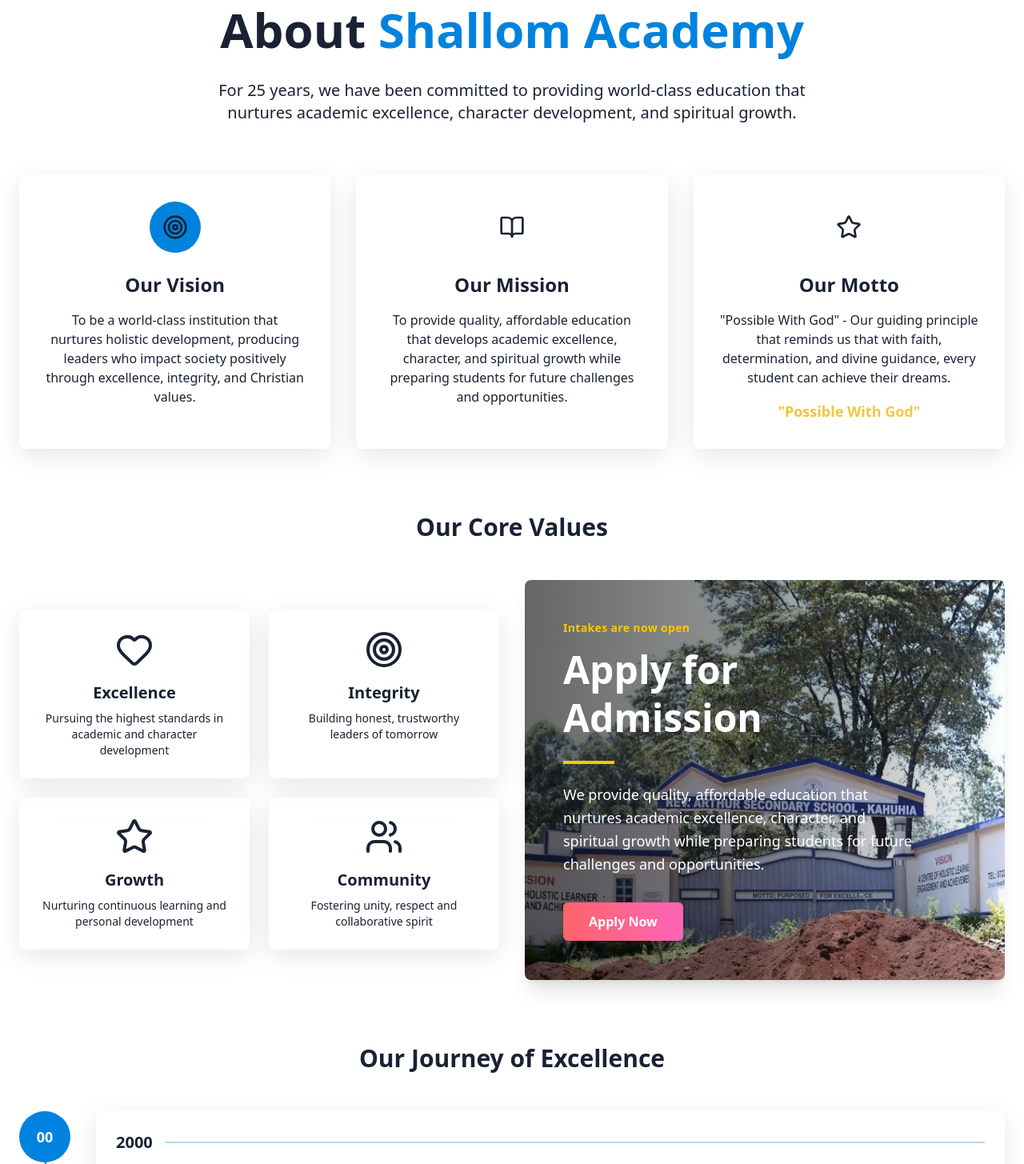
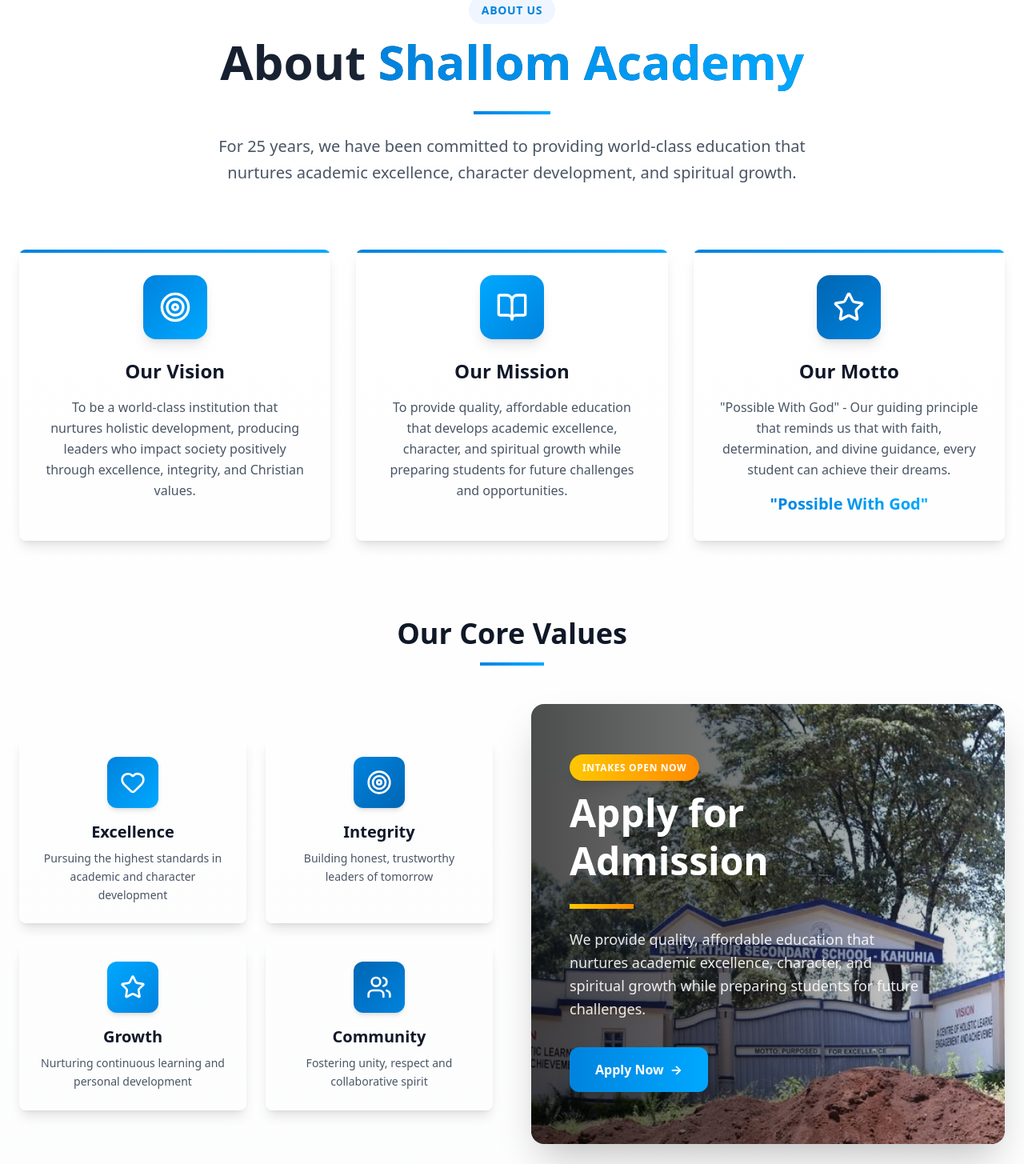
Before and after one commit to mugambilewis/shallom-academy, a React (Vite) app: page / in a window 1280 px wide. Shown: the part 880-2335 px from the top of the page at 80% size. Built offline with nearby package versions, Linux system fonts and the light colour scheme.

Commit message:
Refined About section colors

```diff
--- a/src/components/About.jsx
+++ b/src/components/About.jsx
@@ -7,25 +7,25 @@ const values = [
     icon: Heart,
     title: "Excellence",
     description: "Pursuing the highest standards in academic and character development",
-    color: "text-gradient"
+    color: "from-[#0083de] to-[#00a8ff]"
   },
   {
     icon: Target,
     title: "Integrity",
     description: "Building honest, trustworthy leaders of tomorrow",
-    color: "text-green"
+    color: "from-[#0083de] to-[#0066b3]"
   },
   {
     icon: Star,
     title: "Growth",
     description: "Nurturing continuous learning and personal development",
-    color: "text-gradient"
+    color: "from-[#00a8ff] to-[#0083de]"
   },
   {
     icon: Users,
     title: "Community",
     description: "Fostering unity, respect and collaborative spirit",
-    color: "text-green"
+    color: "from-[#0066b3] to-[#0083de]"
   }
 ];
 
@@ -42,28 +42,35 @@ const timeline = [
 
 export default function About() {
   return (
-    <section id="about" className="py-20 bg-background">
+    <section id="about" className="py-20 bg-gradient-to-b from-white to-gray-50">
       <div className="container mx-auto px-6">
         {/* Section Header */}
-        <div className="text-center mb-16">
-          <h2 className="text-5xl md:text-6xl font-display font-extrabold mb-6 text-navy leading-tight">
-            About <span className="text-[#0083de]">Shallom Academy</span>
+        <div className="text-center mb-20">
+          <div className="inline-block mb-4">
+            <span className="text-[#0083de] text-sm font-bold tracking-wider uppercase bg-blue-50 px-4 py-2 rounded-full">
+              About Us
+            </span>
+          </div>
+          <h2 className="text-5xl md:text-6xl font-extrabold mb-6 bg-gradient-to-r from-gray-900 via-gray-800 to-gray-900 bg-clip-text text-transparent leading-tight">
+            About <span className="bg-gradient-to-r from-[#0083de] to-[#00a8ff] bg-clip-text text-transparent">Shallom Academy</span>
           </h2>
-          <p className="text-xl text-muted-foreground max-w-3xl mx-auto">
+          <div className="w-24 h-1 bg-gradient-to-r from-[#0083de] to-[#00a8ff] mx-auto mb-6"></div>
+          <p className="text-xl text-gray-600 max-w-3xl mx-auto leading-relaxed">
             For 25 years, we have been committed to providing world-class education that nurtures
             academic excellence, character development, and spiritual growth.
           </p>
         </div>
 
         {/* Vision, Mission, Values */}
-        <div className="grid lg:grid-cols-3 gap-8 mb-20">
-          <Card className="glass-card hover-lift">
+        <div className="grid lg:grid-cols-3 gap-8 mb-24">
+          <Card className="relative overflow-hidden border-0 shadow-lg hover:shadow-2xl transition-all duration-300 group">
+            <div className="absolute top-0 left-0 w-full h-1 bg-gradient-to-r from-[#0083de] to-[#00a8ff]"></div>
             <CardContent className="p-8 text-center">
-              <div className="w-16 h-16 mx-auto mb-6 rounded-full bg-[#0083de] flex items-center justify-center">
-                <Target className="w-8 h-8 text-navy" />
+              <div className="w-20 h-20 mx-auto mb-6 rounded-2xl bg-gradient-to-br from-[#0083de] to-[#00a8ff] flex items-center justify-center shadow-lg group-hover:scale-110 transition-transform duration-300">
+                <Target className="w-10 h-10 text-white" />
               </div>
-              <h3 className="text-2xl font-bold text-navy mb-4">Our Vision</h3>
-              <p className="text-muted-foreground">
+              <h3 className="text-2xl font-bold text-gray-900 mb-4">Our Vision</h3>
+              <p className="text-gray-600 leading-relaxed">
                 To be a world-class institution that nurtures holistic development,
                 producing leaders who impact society positively through excellence,
                 integrity, and Christian values.
@@ -71,13 +78,14 @@ export default function About() {
             </CardContent>
           </Card>
 
-          <Card className="glass-card hover-lift">
+          <Card className="relative overflow-hidden border-0 shadow-lg hover:shadow-2xl transition-all duration-300 group">
+            <div className="absolute top-0 left-0 w-full h-1 bg-gradient-to-r from-[#0083de] to-[#00a8ff]"></div>
             <CardContent className="p-8 text-center">
-              <div className="w-16 h-16 mx-auto mb-6 rounded-full bg-green/20 flex items-center justify-center">
-                <BookOpen className="w-8 h-8 text-green" />
+              <div className="w-20 h-20 mx-auto mb-6 rounded-2xl bg-gradient-to-br from-[#00a8ff] to-[#0083de] flex items-center justify-center shadow-lg group-hover:scale-110 transition-transform duration-300">
+                <BookOpen className="w-10 h-10 text-white" />
               </div>
-              <h3 className="text-2xl font-bold text-navy mb-4">Our Mission</h3>
-              <p className="text-muted-foreground">
+              <h3 className="text-2xl font-bold text-gray-900 mb-4">Our Mission</h3>
+              <p className="text-gray-600 leading-relaxed">
                 To provide quality, affordable education that develops academic excellence,
                 character, and spiritual growth while preparing students for future challenges
                 and opportunities.
@@ -85,79 +93,91 @@ export default function About() {
             </CardContent>
           </Card>
 
-          <Card className="glass-card hover-lift">
+          <Card className="relative overflow-hidden border-0 shadow-lg hover:shadow-2xl transition-all duration-300 group">
+            <div className="absolute top-0 left-0 w-full h-1 bg-gradient-to-r from-[#0083de] to-[#00a8ff]"></div>
             <CardContent className="p-8 text-center">
-              <div className="w-16 h-16 mx-auto mb-6 rounded-full bg-navy/20 flex items-center justify-center">
-                <Star className="w-8 h-8 text-navy" />
+              <div className="w-20 h-20 mx-auto mb-6 rounded-2xl bg-gradient-to-br from-[#0066b3] to-[#0083de] flex items-center justify-center shadow-lg group-hover:scale-110 transition-transform duration-300">
+                <Star className="w-10 h-10 text-white" />
               </div>
-              <h3 className="text-2xl font-bold text-navy mb-4">Our Motto</h3>
-              <p className="text-muted-foreground mb-4">
+              <h3 className="text-2xl font-bold text-gray-900 mb-4">Our Motto</h3>
+              <p className="text-gray-600 leading-relaxed mb-4">
                 "Possible With God" - Our guiding principle that reminds us that with faith,
                 determination, and divine guidance, every student can achieve their dreams.
               </p>
-              <div className="text-gradient font-semibold text-lg">"Possible With God"</div>
+              <div className="inline-block bg-gradient-to-r from-[#0083de] to-[#00a8ff] bg-clip-text text-transparent font-bold text-xl">
+                "Possible With God"
+              </div>
             </CardContent>
           </Card>
         </div>
 
         {/* Core Values */}
-        <div className="mb-20">
-  <h3 className="text-3xl font-display font-bold text-center text-navy mb-12">
+        <div className="mb-24">
+          <div className="text-center mb-12">
+            <h3 className="text-4xl font-bold text-gray-900 mb-4">
               Our Core Values
             </h3>
+            <div className="w-20 h-1 bg-gradient-to-r from-[#0083de] to-[#00a8ff] mx-auto"></div>
+          </div>
 
-  <div className="grid lg:grid-cols-2 gap-8 items-center">
+          <div className="grid lg:grid-cols-2 gap-12 items-center">
             {/* Left Side - Core Values Cards */}
             <div className="grid grid-cols-1 sm:grid-cols-2 gap-6">
               {values.map((value, index) => (
                 <Card
                   key={index}
-          className="glass-card hover-lift text-center"
+                  className="relative overflow-hidden border-0 shadow-lg hover:shadow-xl transition-all duration-300 group hover:-translate-y-2"
                 >
-          <CardContent className="p-6">
-            <value.icon className={`w-12 h-12 mx-auto mb-4 ${value.color}`} />
-            <h4 className="text-xl font-bold text-navy mb-2">
+                  <CardContent className="p-6 text-center">
+                    <div className={`w-16 h-16 mx-auto mb-4 rounded-xl bg-gradient-to-br ${value.color} flex items-center justify-center shadow-md group-hover:scale-110 transition-transform duration-300`}>
+                      <value.icon className="w-8 h-8 text-white" />
+                    </div>
+                    <h4 className="text-xl font-bold text-gray-900 mb-2">
                       {value.title}
                     </h4>
-            <p className="text-sm text-muted-foreground">
+                    <p className="text-sm text-gray-600 leading-relaxed">
                       {value.description}
                     </p>
                   </CardContent>
+                  <div className={`absolute bottom-0 left-0 w-full h-1 bg-gradient-to-r ${value.color} transform scale-x-0 group-hover:scale-x-100 transition-transform duration-300`}></div>
                 </Card>
               ))}
             </div>
 
             {/* Right Side - Image with Overlay */}
-    <div className="relative h-[500px] rounded-lg overflow-hidden shadow-xl">
+            <div className="relative h-[550px] rounded-2xl overflow-hidden shadow-2xl group">
               {/* Background Image */}
               <img
                 src="/images/gate.jpg"
-        alt="MUT Campus Building"
-        className="w-full h-full object-cover"
+                alt="Shallom Academy Campus"
+                className="w-full h-full object-cover group-hover:scale-105 transition-transform duration-700"
               />
 
               {/* Gradient Overlay */}
-      <div className="absolute inset-0 bg-gradient-to-r from-black/60 via-black/40 to-transparent"></div>
+              <div className="absolute inset-0 bg-gradient-to-r from-black/70 via-black/50 to-transparent"></div>
 
               {/* Text Content Overlay */}
               <div className="absolute inset-0 flex flex-col justify-center px-8 lg:px-12">
                 <div className="max-w-md">
-          <p className="text-yellow-400 text-sm font-semibold mb-3 tracking-wide">
-            Intakes are now open
+                  <div className="inline-block mb-4">
+                    <span className="bg-gradient-to-r from-yellow-400 to-orange-400 text-white text-xs font-bold px-4 py-2 rounded-full tracking-wider uppercase shadow-lg">
+                      Intakes Open Now
+                    </span>
+                  </div>
+
+                  <h2 className="text-4xl lg:text-5xl font-extrabold text-white mb-6 leading-tight">
+                    Apply for<br />Admission
+                  </h2>
+
+                  <div className="w-20 h-1.5 bg-gradient-to-r from-yellow-400 to-orange-400 mb-6"></div>
+
+                  <p className="text-white/90 text-base lg:text-lg leading-relaxed mb-8">
+                    We provide quality, affordable education that nurtures academic excellence, character, and spiritual growth while preparing students for future challenges.
                   </p>
 
-          <h2 className="text-4xl lg:text-5xl font-bold text-white mb-6 leading-tight">
-            Apply for Admission
-          </h2>
-
-          <div className="w-16 h-1 bg-yellow-400 mb-6"></div>
-
-          <p className="text-white text-base lg:text-lg leading-relaxed mb-8">
-            We provide quality, affordable education that nurtures academic excellence, character, and spiritual growth while preparing students for future challenges and opportunities.
-          </p>
-
-          <button className="bg-gradient-to-r from-red-400 to-pink-400 text-white px-8 py-3 rounded-md font-semibold hover:from-red-500 hover:to-pink-500 transition-all duration-300 shadow-lg">
+                  <button className="group/btn bg-gradient-to-r from-[#0083de] to-[#00a8ff] text-white px-8 py-4 rounded-xl font-bold hover:from-[#0066b3] hover:to-[#0083de] transition-all duration-300 shadow-xl hover:shadow-2xl transform hover:-translate-y-1">
                     Apply Now
+                    <span className="inline-block ml-2 group-hover/btn:translate-x-1 transition-transform duration-300">→</span>
                   </button>
                 </div>
               </div>
@@ -166,28 +186,34 @@ export default function About() {
         </div>
 
         {/* Timeline */}
-        <div className="mb-20">
-          <h3 className="text-3xl font-display font-bold text-center text-navy mb-12">
+        <div className="mb-24">
+          <div className="text-center mb-16">
+            <h3 className="text-4xl font-bold text-gray-900 mb-4">
               Our Journey of Excellence
             </h3>
-          <div className="relative">
+            <div className="w-20 h-1 bg-gradient-to-r from-[#0083de] to-[#00a8ff] mx-auto mb-4"></div>
+            <p className="text-gray-600 max-w-2xl mx-auto">
+              25 years of dedication to educational excellence and student success
+            </p>
+          </div>
+          <div className="relative max-w-5xl mx-auto">
             {/* Timeline Line */}
-            <div className="absolute left-8 top-0 bottom-0 w-0.5 bg-gradient-to-b from-[#0083de] to-[#00FF00]"></div>
+            <div className="absolute left-8 top-0 bottom-0 w-1 bg-gradient-to-b from-[#0083de] via-[#00a8ff] to-[#0083de] rounded-full"></div>
 
-            <div className="space-y-8">
+            <div className="space-y-12">
               {timeline.map((item, index) => (
-                <div key={index} className="relative flex items-start gap-8">
-                  <div className="w-16 h-16 rounded-full bg-[#0083de] flex items-center justify-center text-white font-bold text-lg z-10">
+                <div key={index} className="relative flex items-start gap-8 group">
+                  <div className="w-16 h-16 rounded-full bg-gradient-to-br from-[#0083de] to-[#00a8ff] flex items-center justify-center text-white font-bold text-lg z-10 shadow-lg group-hover:scale-110 transition-transform duration-300">
                     {item.year.slice(-2)}
                   </div>
-                  <Card className="flex-1 glass-card hover-lift">
+                  <Card className="flex-1 border-0 shadow-lg hover:shadow-xl transition-all duration-300 group-hover:-translate-y-1">
                     <CardContent className="p-6">
-                      <div className="flex items-center gap-4 mb-2">
-                        <h4 className="text-xl font-bold text-navy">{item.year}</h4>
-                        <div className="h-0.5 flex-1 bg-[#0083de]/30"></div>
+                      <div className="flex items-center gap-4 mb-3">
+                        <h4 className="text-2xl font-bold bg-gradient-to-r from-[#0083de] to-[#00a8ff] bg-clip-text text-transparent">{item.year}</h4>
+                        <div className="h-0.5 flex-1 bg-gradient-to-r from-[#0083de]/30 to-transparent"></div>
                       </div>
-                      <h5 className="text-lg font-semibold text-navy mb-2">{item.event}</h5>
-                      <p className="text-muted-foreground">{item.description}</p>
+                      <h5 className="text-lg font-bold text-gray-900 mb-2">{item.event}</h5>
+                      <p className="text-gray-600">{item.description}</p>
                     </CardContent>
                   </Card>
                 </div>
@@ -197,32 +223,36 @@ export default function About() {
         </div>
 
         {/* Head Teacher Quote */}
-        <Card className="glass-card max-w-4xl mx-auto">
-          <CardContent className="p-8 text-center">
-            <Quote className="w-12 h-12 text-gradient mx-auto mb-6" />
-            <blockquote className="text-xl text-navy mb-6 italic">
+        <Card className="relative overflow-hidden border-0 shadow-2xl max-w-4xl mx-auto">
+          <div className="absolute top-0 left-0 w-full h-2 bg-gradient-to-r from-[#0083de] to-[#00a8ff]"></div>
+          <CardContent className="p-10 lg:p-12 text-center">
+            <div className="w-20 h-20 mx-auto mb-8 rounded-full bg-gradient-to-br from-[#0083de] to-[#00a8ff] flex items-center justify-center shadow-lg">
+              <Quote className="w-10 h-10 text-white" />
+            </div>
+            <blockquote className="text-xl lg:text-2xl text-gray-700 mb-8 italic leading-relaxed">
               "At Shallom Academy, we believe that every child is uniquely gifted. Our role is to
               nurture these gifts, instill strong values, and prepare our students to be responsible
               citizens who will make a positive impact in their communities and beyond."
             </blockquote>
-            <div className="flex items-center justify-center gap-4">
-              <div className="w-16 h-16 rounded-full bg-navy/20 flex items-center justify-center">
-                <Users className="w-8 h-8 text-navy" />
+            <div className="flex items-center justify-center gap-6">
+              <div className="w-20 h-20 rounded-full bg-gradient-to-br from-[#0083de] to-[#00a8ff] flex items-center justify-center shadow-lg">
+                <Users className="w-10 h-10 text-white" />
               </div>
               <div className="text-left">
-                <div className="font-bold text-navy">Simon Kiugi</div>
-                <div className="text-muted-foreground">Head Teacher</div>
-                <div className="text-sm text-gradient">Shallom Academy</div>
+                <div className="font-bold text-xl text-gray-900">Simon Kiugi</div>
+                <div className="text-gray-600 font-medium">Head Teacher</div>
+                <div className="text-sm bg-gradient-to-r from-[#0083de] to-[#00a8ff] bg-clip-text text-transparent font-semibold">Shallom Academy</div>
               </div>
             </div>
           </CardContent>
         </Card>
 
         {/* CTA */}
-        <div className="text-center mt-12">
-          <Button variant="gradient" size="xl">
+        <div className="text-center mt-16">
+          <button className="group bg-gradient-to-r from-[#0083de] to-[#00a8ff] text-white px-10 py-5 rounded-xl font-bold text-lg hover:from-[#0066b3] hover:to-[#0083de] transition-all duration-300 shadow-xl hover:shadow-2xl transform hover:-translate-y-1">
             Learn More About Us
-          </Button>
+            <span className="inline-block ml-2 group-hover:translate-x-1 transition-transform duration-300">→</span>
+          </button>
         </div>
       </div>
     </section>
```
Lines whose indentation alone changed are shown as unchanged.
